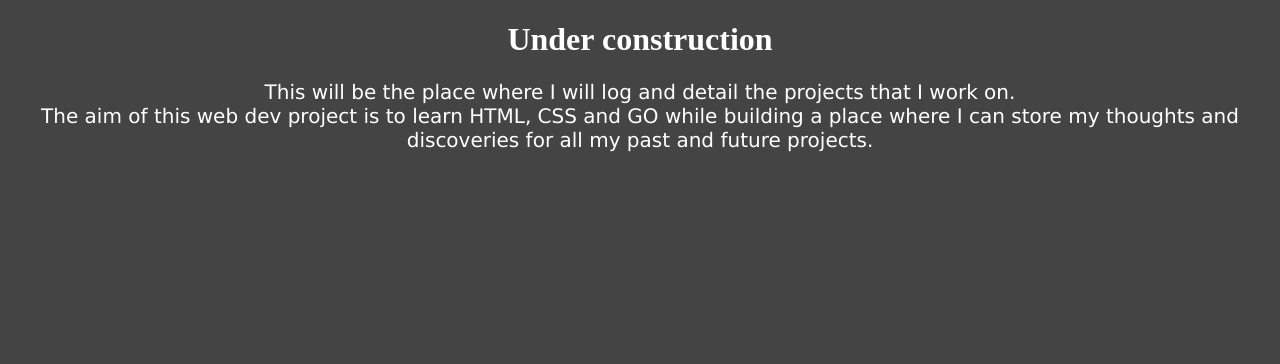
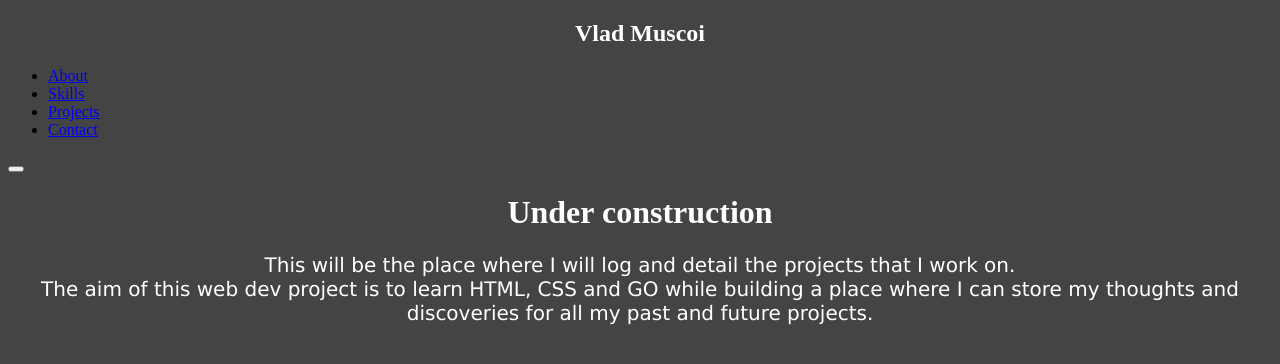
Before and after one commit to vluvl/vluvl.github.io, a plain HTML site: page index.html in a window 1280 px wide. Drawn offline with Linux system fonts and the light colour scheme.

Commit message:
Started working on a nav bar

```diff
--- a/index.html
+++ b/index.html
@@ -7,7 +7,18 @@
     <title>V's dev log</title>
 </head>
 <body >
-
+    <nav>
+        <h1>Vlad Muscoi</h1>
+	<ul class="navigation">
+        <li><a href="#about" class="nav-link">About</a></li>
+        <li><a href="#skills" class="nav-link">Skills</a></li>
+        <li><a href="#projects" class="nav-link">Projects</a></li>
+        <li><a href="#contact" class="nav-link">Contact</a></li>
+      </ul>
+      <button class="burger-menu" id="burger-menu">
+        <ion-icon class="bars" name="menu-outline"></ion-icon>
+      </button>
+    </nav>
     <h1>Under construction</h1>
     <p>This will be the place where I will log and detail the projects that I work on. <br>
         The aim of this web dev project is to learn HTML, CSS and GO while building a place where I can store my thoughts
```
